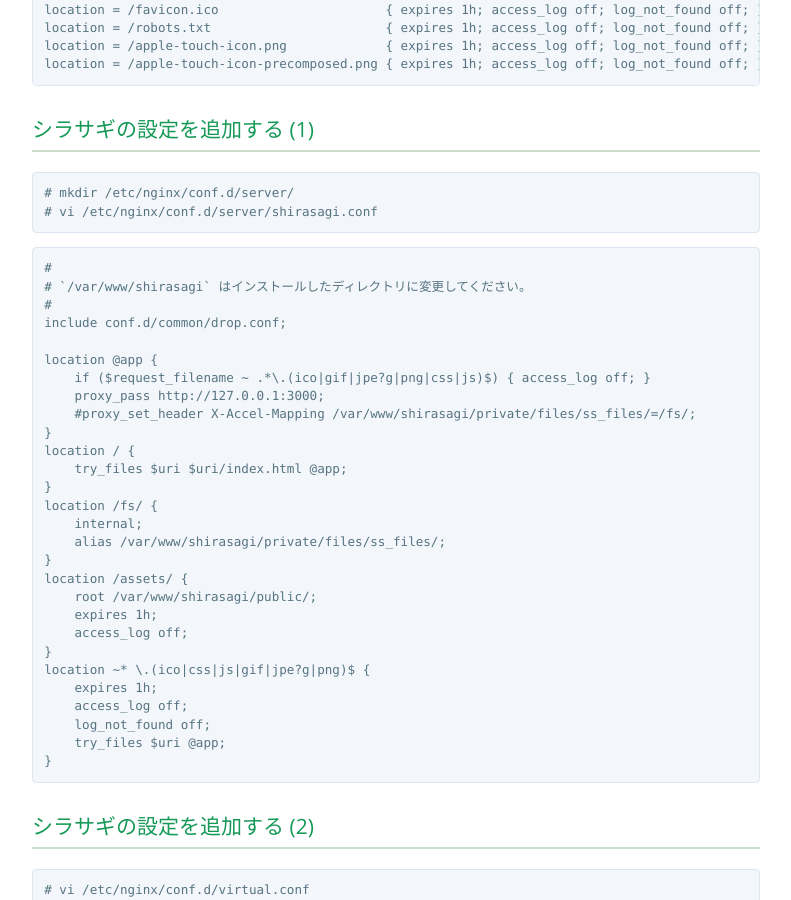
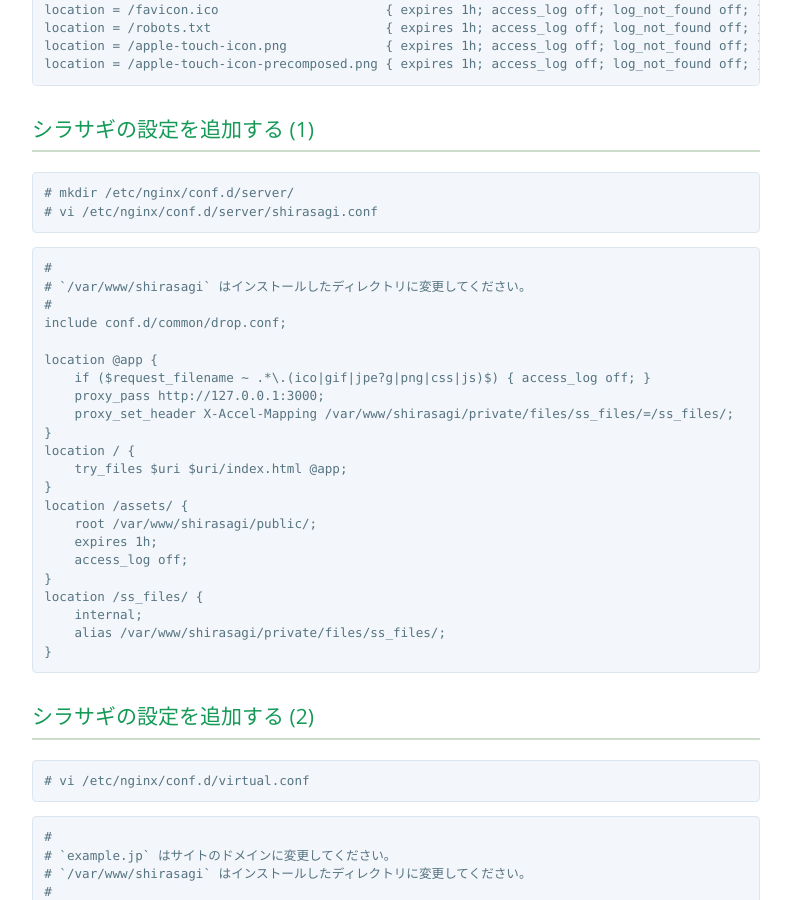
Before and after one commit to shirasagi/shirasagi.github.io, a Jekyll site: the page built from installation/nginx.md, in a window 1280 px wide and 900 px high, scrolled down 2104 px. Shown: the whole window, without its empty margins (244-1035 px from the left). Built offline with Jekyll 4.4.1, drawn with Linux system fonts in a browser that asks for light colours; nearby versions of some CDN libraries; Markdown is read by kramdown in place of the engine named in the settings.

Commit message:
[fix] nginx / X-Accel-Mapping

````diff
--- a/installation/nginx.md
+++ b/installation/nginx.md
@@ -123,25 +123,19 @@
 location @app {
     if ($request_filename ~ .*\.(ico|gif|jpe?g|png|css|js)$) { access_log off; }
     proxy_pass http://127.0.0.1:3000;
-    #proxy_set_header X-Accel-Mapping /var/www/shirasagi/private/files/ss_files/=/fs/;
+    proxy_set_header X-Accel-Mapping /var/www/shirasagi/private/files/ss_files/=/ss_files/;
 }
 location / {
     try_files $uri $uri/index.html @app;
-}
-location /fs/ {
-    internal;
-    alias /var/www/shirasagi/private/files/ss_files/;
 }
 location /assets/ {
     root /var/www/shirasagi/public/;
     expires 1h;
     access_log off;
 }
-location ~* \.(ico|css|js|gif|jpe?g|png)$ {
-    expires 1h;
-    access_log off;
-    log_not_found off;
-    try_files $uri @app;
+location /ss_files/ {
+    internal;
+    alias /var/www/shirasagi/private/files/ss_files/;
 }
 ```
 
````
